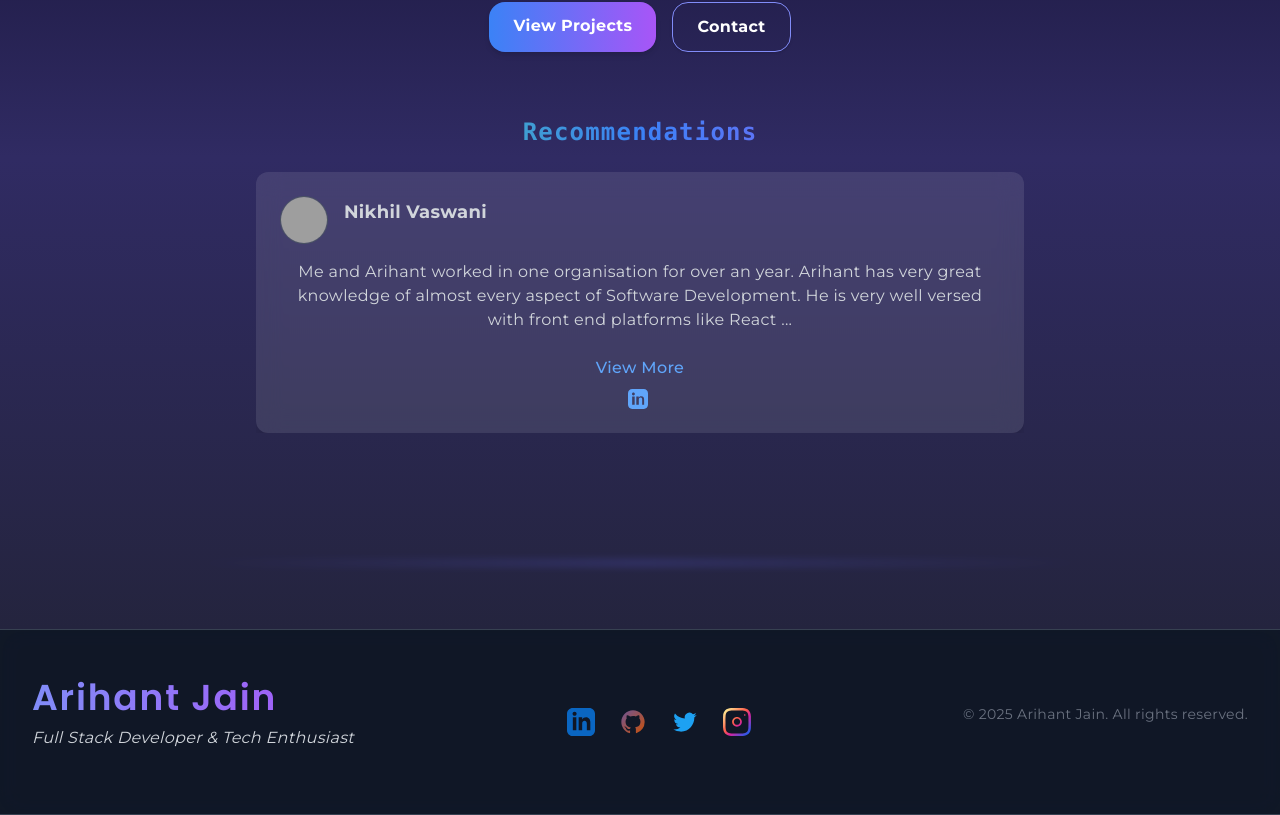
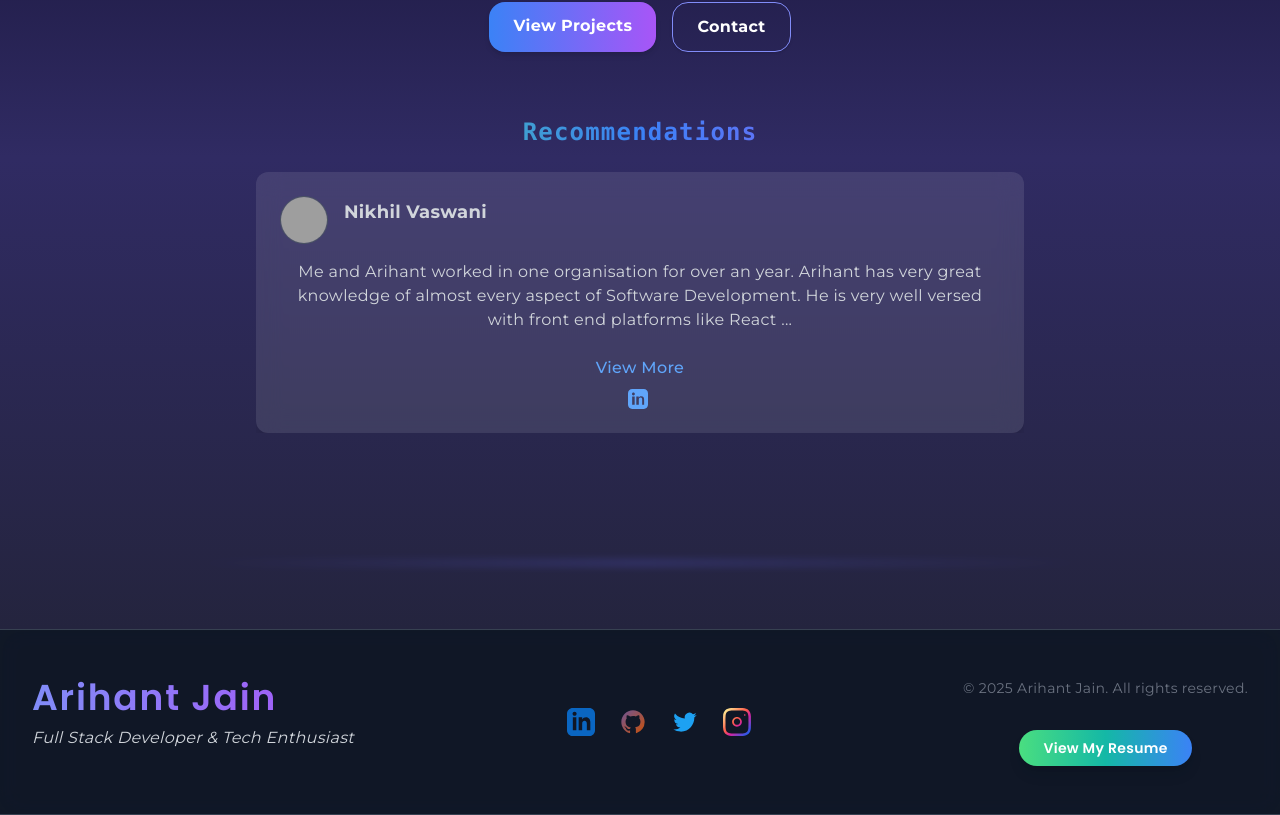
Before and after one commit to Arihant416/Arihant416, a React (Create React App) app: page / in a window 1280 px wide. Shown: the part 378-1193 px from the top of the page. Built offline with nearby package versions, Linux system fonts and the light colour scheme; grey boxes are pictures that could not be loaded.

Commit message:
Updated Footer component with gradient button for resume link

```diff
--- a/src/App.js
+++ b/src/App.js
@@ -1,19 +1,37 @@
-import React from 'react';
+import React, { Suspense, lazy, useEffect } from 'react';
 import { Route, Routes, Navigate } from 'react-router-dom';
-import { motion } from 'framer-motion'; // Import framer-motion
+import { motion } from 'framer-motion';
 import Header from './components/Header';
 import Footer from './components/Footer';
-import About from './components/About';
-import Projects from './components/Projects';
-import Skills from './components/Skills';
-import Contact from './components/Contact';
-import Home from './components/Home';
-import './index.css'; // or './App.css'
+import './index.css';
+
+// Lazy load components
+const About = lazy(() => import('./components/About'));
+const Projects = lazy(() => import('./components/Projects'));
+const Skills = lazy(() => import('./components/Skills'));
+const Contact = lazy(() => import('./components/Contact'));
+const Home = lazy(() => import('./components/Home'));
 
 function App() {
+	useEffect(() => {
+		// Preload all components after the app loads
+		import('./components/About');
+		import('./components/Projects');
+		import('./components/Skills');
+		import('./components/Contact');
+		import('./components/Home');
+	}, []);
+
 	return (
 		<div className='bg-gray-900/80 backdrop-blur-md border-b border-gray-700 min-h-screen text-white'>
 			<Header />
+			<Suspense
+				fallback={
+					<div className='flex items-center justify-center min-h-screen'>
+						<div className='animate-spin rounded-full h-16 w-16 border-t-4 border-b-4 border-gray-500'></div>
+					</div>
+				}
+			>
 				<Routes>
 					<Route
 						path='/'
@@ -77,6 +95,7 @@ function App() {
 					/>
 					<Route path='*' element={<Navigate to='/' replace />} />
 				</Routes>
+			</Suspense>
 			<Footer />
 		</div>
 	);
--- a/src/components/Footer.js
+++ b/src/components/Footer.js
@@ -165,6 +165,15 @@ export default function Footer() {
 							&copy; {new Date().getFullYear()} Arihant Jain. All rights
 							reserved.
 						</p>
+						<a
+							href='https://arihant416.github.io/resume/index.pdf'
+							target='_blank'
+							rel='noopener noreferrer'
+							className='inline-block px-6 py-2 mt-4 text-sm font-semibold text-white bg-gradient-to-r from-green-400 via-teal-500 to-blue-500 rounded-full hover:bg-gradient-to-l hover:from-green-500 hover:via-teal-600 hover:to-blue-600 transition-all duration-100 shadow-lg'
+							style={{ fontFamily: "'Poppins', sans-serif", color: 'white' }}
+						>
+							View My Resume
+						</a>
 					</motion.div>
 				</div>
 			</div>
```
Lines whose indentation alone changed are shown as unchanged.
